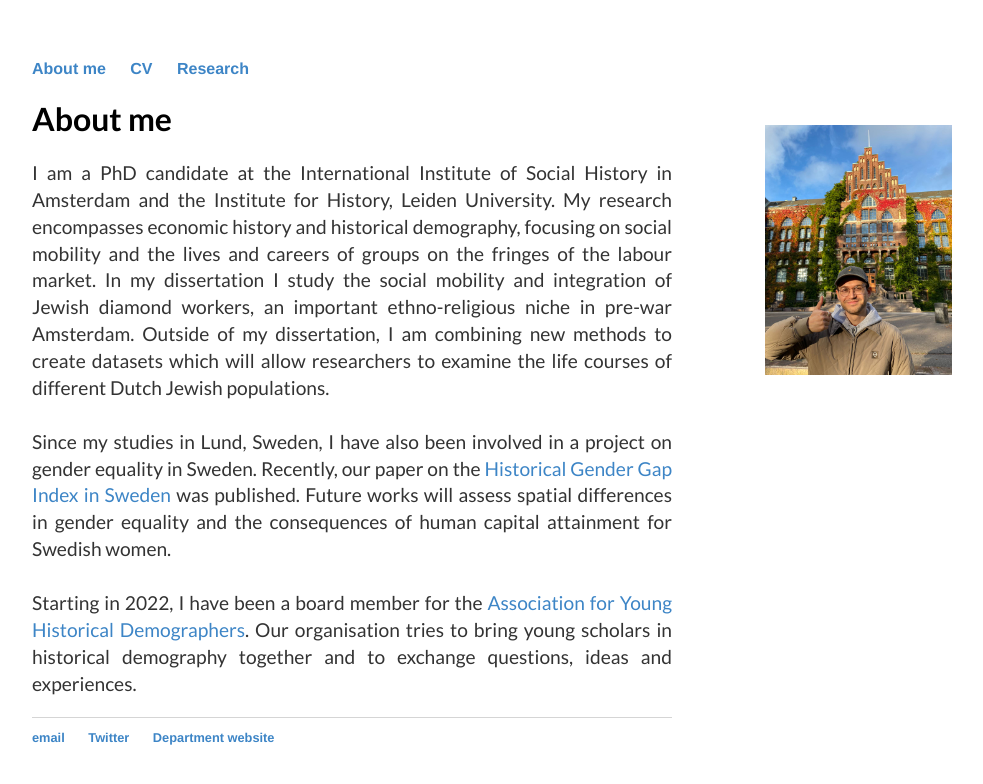
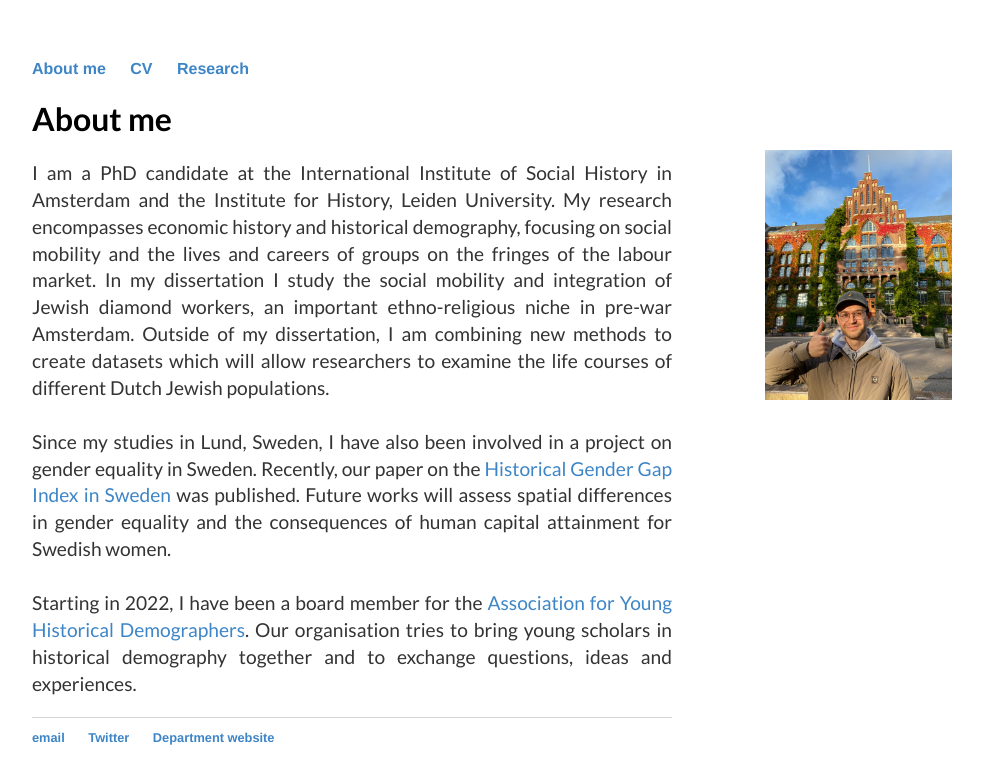
Before and after one commit to kok-joris/kok-joris.github.io, a Jekyll site: the page built from index.html, in a window 1280 px wide. Shown: the top 784 px of the page, without its empty margins (288-1271 px from the left). Built offline with Jekyll 4.4.1, drawn with Linux system fonts in a browser that asks for light colours; Markdown is read by kramdown in place of the engine named in the settings.

Commit message:
Update index.html

```diff
--- a/index.html
+++ b/index.html
@@ -31,7 +31,7 @@ title: Joris Kok
 	</p>
 
 	<img src="https://kok-joris.github.io/images/IMG-20231022-WA0002.jpg"
-			style="position:absolute; top:125px; right:40px;
+			style="position:absolute; top:150px; right:40px;
 			float="right";
 			align="right";
 			class="inline"
```
